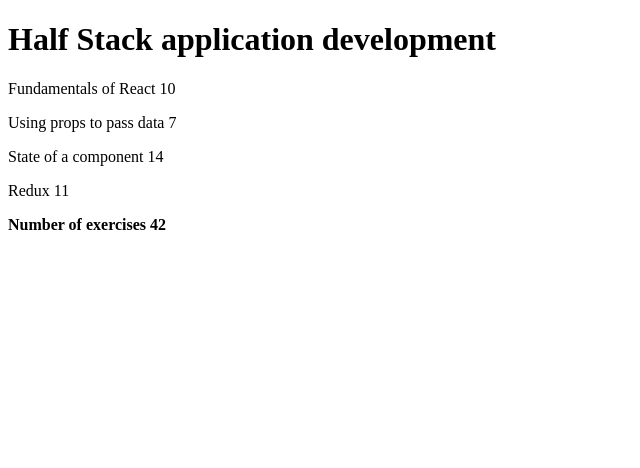
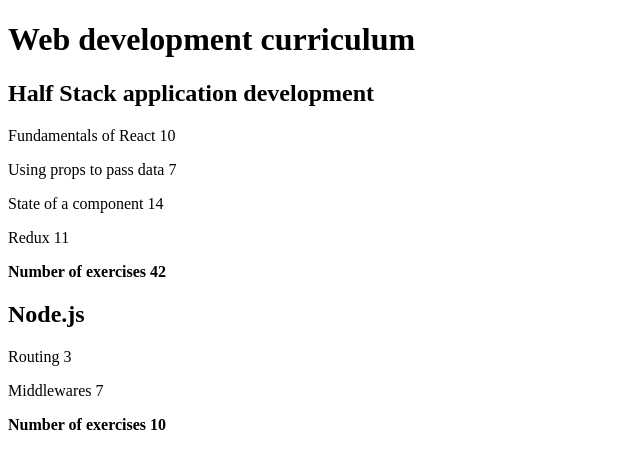
Before and after one commit to Zweisamkeiten/Fullstack_tutorial, a React (Create React App) app in the folder part2/courseinfo/: page / in a window 1280 px wide. Shown: the top 468 px of the page, without its empty margins (0-640 px from the left). Built offline with nearby package versions, Linux system fonts and the light colour scheme; the HTML template or start-up script is replaced by a standard one.

Commit message:
part2: 2.4 course information 扩展应用允许任意数量的课程

```diff
--- a/part2/courseinfo/src/App.js
+++ b/part2/courseinfo/src/App.js
@@ -1,6 +1,6 @@
 // vim: set ft=javascriptreact :
 
-const Header = ({ course }) => <h1>{course}</h1>;
+const Header = ({ course }) => <h2>{course}</h2>;
 
 const Total = ({ sum }) => (
   <b>
@@ -8,22 +8,28 @@
   </b>
 );
 
-const Part = ({ part }) => (
+const Part = ({ part }) => {
+  // console.log(part);
+  return (
     <p>
       {part.name} {part.exercises}
     </p>
   );
+};
 
-const Content = ({ parts }) => (
-  <>
-    <Part part={parts[0]} />
-    <Part part={parts[1]} />
-    <Part part={parts[2]} />
-    <Part part={parts[3]} />
-  </>
+const Content = ({ parts }) => {
+  // console.log(parts[0]);
+  return (
+    <div>
+      {parts.map((part) => (
+        <Part key={part.id} part={part} />
+      ))}
+    </div>
   );
+};
 
 const Course = ({ course }) => {
+  // console.log(course);
   const exercises_array = course.parts.map((c) => c.exercises);
   const sum = exercises_array.reduce((previousValue, currentValue) => {
     // console.log("what is happening", previousValue, currentValue);
@@ -39,9 +45,10 @@
 };
 
 const App = () => {
-  const course = {
+  const courses = [
+    {
+      name: "Half Stack application development",
       id: 1,
-    name: "Half Stack application development",
       parts: [
         {
           name: "Fundamentals of React",
@@ -64,9 +71,33 @@
           id: 4,
         },
       ],
-  };
+    },
+    {
+      name: "Node.js",
+      id: 2,
+      parts: [
+        {
+          name: "Routing",
+          exercises: 3,
+          id: 1,
+        },
+        {
+          name: "Middlewares",
+          exercises: 7,
+          id: 2,
+        },
+      ],
+    },
+  ];
 
-  return <Course course={course} />;
+  return (
+    <div>
+      <h1>Web development curriculum</h1>
+      {courses.map((course) => (
+        <Course key={course.id} course={course} />
+      ))}
+    </div>
+  );
 };
 
 export default App;
```
Lines whose indentation alone changed are shown as unchanged.
